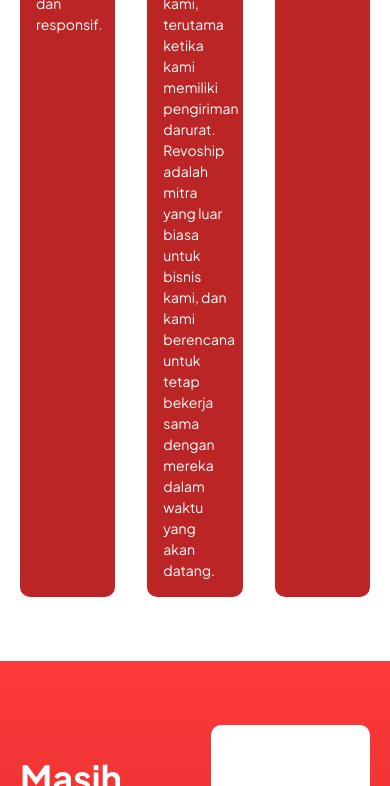
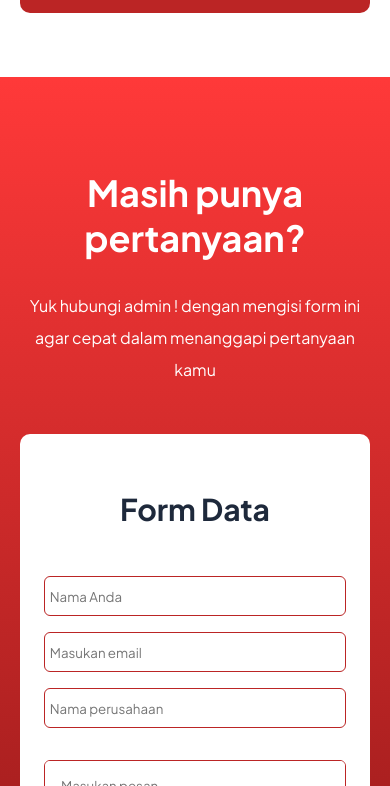
Before and after one commit to Kampus-Merdeka-Software-Engineering/fe-semarang-20, a website built with Vite: page index.html in a window 390 px wide. Shown: the part 5569-6355 px from the top of the page. Built offline with nearby package versions, Linux system fonts and the light colour scheme.

Commit message:
responsive testimoni & contact

```diff
--- a/index.html
+++ b/index.html
@@ -237,7 +237,7 @@
         <h2 class="text-3xl font-bold">
           <span class="text-primary">Kepercayaan</span> pelanggan kami
         </h2>
-        <div class="grid grid-cols-3 gap-4 mt-4">
+        <div class="grid grid-cols-3 gap-4 mt-4 testimoni">
           <div class="testimoni-item">
             <div class="flex flex-column gap-3">
               <img src="public/images/quote-right.svg" class="w-1-12" />
@@ -286,7 +286,7 @@
 
     <section class="contact-us pt-4 pb-4">
       <div class="container mt-4">
-        <div class="grid grid-cols-2 gap-4">
+        <div class="grid grid-cols-2 gap-4 contact">
           <div class="contact-us-item">
             <h2 class="text-4xl text-white w-1-2">Masih punya pertanyaan?</h2>
             <p class="leading-loose text-white text-base w-2-3">
--- a/src/css/style.css
+++ b/src/css/style.css
@@ -342,6 +342,35 @@
     display: grid;
     grid-template-columns: repeat(1, minmax(0, 1fr));
   }
+  .section-testimoni h2.section-testimoni{
+    margin: 0 auto;
+    font-size: 28px;
+    width: 80%;
+    text-align: center;
+  }
+  .section-testimoni h2::after {
+    display: none;
+  }
+
+  .testimoni {
+    display: grid;
+    grid-template-columns: repeat(1, minmax(0, 1fr));
+  }
+  .contact{
+    display: grid;
+    grid-template-columns: repeat(1, minmax(0, 1fr));
+  }
+  .contact-us h2{
+    width: 100%;
+    text-align: center;
+  }
+  .contact-us p{
+    width: 100%;
+    text-align: center;
+  }
+  .contact-us img{
+    display: none;
+  }
 }
 
 /* Mobile Styles */
@@ -360,4 +389,33 @@
     display: grid;
     grid-template-columns: repeat(1, minmax(0, 1fr));
   }
+  .section-testimoni h2.section-testimoni{
+    margin: 0 auto;
+    font-size: 28px;
+    width: 80%;
+    text-align: center;
+  }
+  .section-testimoni h2::after {
+    display: none;
+  }
+
+  .testimoni {
+    display: grid;
+    grid-template-columns: repeat(1, minmax(0, 1fr));
+  }
+  .contact{
+    display: grid;
+    grid-template-columns: repeat(1, minmax(0, 1fr));
+  }
+  .contact-us h2{
+    width: 100%;
+    text-align: center;
+  }
+  .contact-us p{
+    width: 100%;
+    text-align: center;
+  }
+  .contact-us img{
+    display: none;
+  }
 }
```
